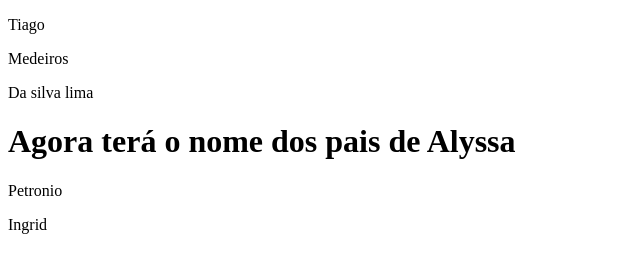
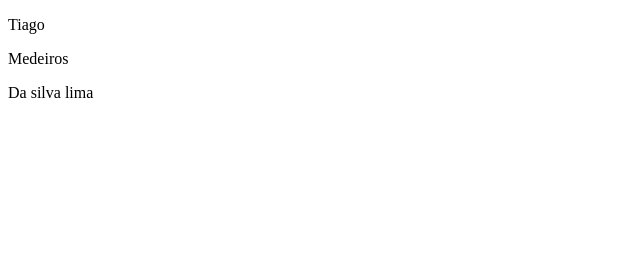
Before and after one commit to tiagomedeiros11/Portifolio, a plain HTML site: page index.html in a window 1280 px wide. Shown: the whole page, without its empty margins (0-640 px from the left). Drawn offline with Linux system fonts and the light colour scheme.

Commit message:
Agora vai ser somento o nome completo de Tiago

```diff
--- a/index.html
+++ b/index.html
@@ -10,9 +10,5 @@
     <p>Tiago</p>
     <p>Medeiros</p>
     <p>Da silva lima</p>
-
-    <h1>Agora terá o nome dos pais de Alyssa</h1>
-    <p>Petronio</p>
-    <p>Ingrid</p>
 </body>
 </html>
```
